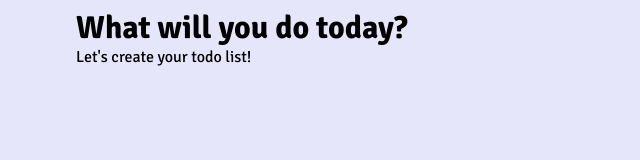
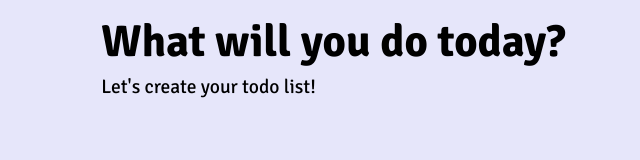
Before and after one commit to gdejules/odin-todo-list-project, a website built with webpack: page src/app.html in a window 1280 px wide. Shown: the whole page, without its empty margins (4-644 px from the left). Built offline with nearby package versions, Linux system fonts and the light colour scheme.

Commit message:
Set up font and spacing styling

```diff
--- a/src/index.js
+++ b/src/index.js
@@ -2,6 +2,6 @@ import "./styles.css";
 
 const mainContent = document.getElementById("content");
 
-const greeting = document.createElement("span");
+const greeting = document.createElement("p");
 greeting.textContent = "Let's create your todo list!";
 mainContent.appendChild(greeting);
--- a/src/styles.css
+++ b/src/styles.css
@@ -28,10 +28,53 @@
   font-display: swap;
 }
 
+/* @link https://utopia.fyi/type/calculator?c=320,17,1.2,1440,20,1.333,3,1,&s=0.75|0.5|0.25,1.5|2|3|4|6,s-l&g=s,l,xl,12 */
+
+:root {
+  /* Step -1: 14.1667px → 15.0038px */
+  --step--1: clamp(0.8854rem, 0.8705rem + 0.0747vw, 0.9377rem);
+  /* Step 0: 17px → 20px */
+  --step-0: clamp(1.0625rem, 1.0089rem + 0.2679vw, 1.25rem);
+  /* Step 1: 20.4px → 26.66px */
+  --step-1: clamp(1.275rem, 1.1632rem + 0.5589vw, 1.6663rem);
+  /* Step 2: 24.48px → 35.5378px */
+  --step-2: clamp(1.53rem, 1.3325rem + 0.9873vw, 2.2211rem);
+  /* Step 3: 29.376px → 47.3719px */
+  --step-3: clamp(1.836rem, 1.5146rem + 1.6068vw, 2.9607rem);
+}
+
+/* @link https://utopia.fyi/space/calculator?c=320,17,1.2,1440,20,1.333,3,1,&s=0.75|0.5|0.25,1.5|2|3|4|6,s-l&g=s,l,xl,12 */
+
+:root {
+  --space-3xs: clamp(0.25rem, 0.2321rem + 0.0893vw, 0.3125rem);
+  --space-2xs: clamp(0.5625rem, 0.5446rem + 0.0893vw, 0.625rem);
+  --space-xs: clamp(0.8125rem, 0.7768rem + 0.1786vw, 0.9375rem);
+  --space-s: clamp(1.0625rem, 1.0089rem + 0.2679vw, 1.25rem);
+  --space-m: clamp(1.625rem, 1.5536rem + 0.3571vw, 1.875rem);
+  --space-l: clamp(2.125rem, 2.0179rem + 0.5357vw, 2.5rem);
+  --space-xl: clamp(3.1875rem, 3.0268rem + 0.8036vw, 3.75rem);
+  --space-2xl: clamp(4.25rem, 4.0357rem + 1.0714vw, 5rem);
+  --space-3xl: clamp(6.375rem, 6.0536rem + 1.6071vw, 7.5rem);
+
+  /* One-up pairs */
+  --space-3xs-2xs: clamp(0.25rem, 0.1429rem + 0.5357vw, 0.625rem);
+  --space-2xs-xs: clamp(0.5625rem, 0.4554rem + 0.5357vw, 0.9375rem);
+  --space-xs-s: clamp(0.8125rem, 0.6875rem + 0.625vw, 1.25rem);
+  --space-s-m: clamp(1.0625rem, 0.8304rem + 1.1607vw, 1.875rem);
+  --space-m-l: clamp(1.625rem, 1.375rem + 1.25vw, 2.5rem);
+  --space-l-xl: clamp(2.125rem, 1.6607rem + 2.3214vw, 3.75rem);
+  --space-xl-2xl: clamp(3.1875rem, 2.6696rem + 2.5893vw, 5rem);
+  --space-2xl-3xl: clamp(4.25rem, 3.3214rem + 4.6429vw, 7.5rem);
+
+  /* Custom pairs */
+  --space-s-l: clamp(1.0625rem, 0.6518rem + 2.0536vw, 2.5rem);
+  --space-s-2xl: clamp(1.0625rem, -0.0625rem + 5.625vw, 5rem);
+  --space-s-3xl: clamp(1.0625rem, -0.7768rem + 9.1964vw, 7.5rem);
+}
+
 body {
   background-color: lavender;
-  width: 90vw;
-  width: clamp(16rem, 90vw, 70rem);
+  width: clamp(16rem, calc(100vw - (2 * var(--space-s-3xl))), 70rem);
   margin-left: auto;
   margin-right: auto;
   padding-left: 1.5rem;
@@ -46,3 +89,33 @@ span {
   margin: 0;
   font-family: "Signika", Arial, Helvetica, sans-serif;
 }
+
+h1 {
+  font-size: var(--step-3);
+  line-height: 1.5;
+  max-width: 20ch;
+}
+
+h2 {
+  font-size: var(--step-2);
+  line-height: 1.5;
+  max-width: 30ch;
+}
+
+h3 {
+  font-size: var(--step-1);
+  line-height: 1.3;
+  max-width: 50ch;
+}
+
+p {
+  font-size: var(--step-0);
+  line-height: 1.3;
+  max-width: 80ch;
+}
+
+.caption {
+  font-size: var(--step--1);
+  line-height: 1.2;
+  max-width: 90ch;
+}
```
